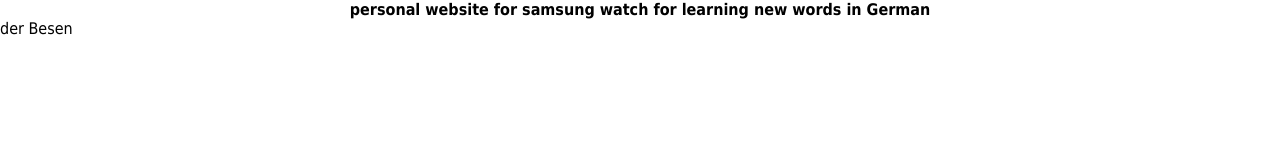
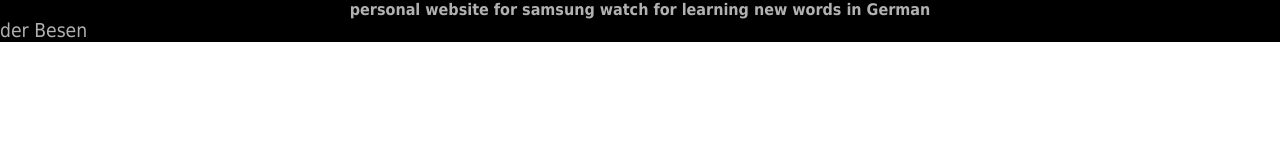
Before and after one commit to isladjan/watch, a plain HTML site: page index.html in a window 1280 px wide. Drawn offline with Linux system fonts and the light colour scheme.

Commit message:
Update style.css

```diff
--- a/style.css
+++ b/style.css
@@ -5,6 +5,8 @@
 
 .wrapper {
     font-family: Tahoma, sans-serif;
+    background-color: black;
+    color: rgb(177, 177, 177);
 }
 
 h1 {
@@ -21,3 +23,7 @@ h1 {
     display: flex;
     justify-content: center;
 }
+
+.word {
+    font-size: 1.2rem;
+}
```
